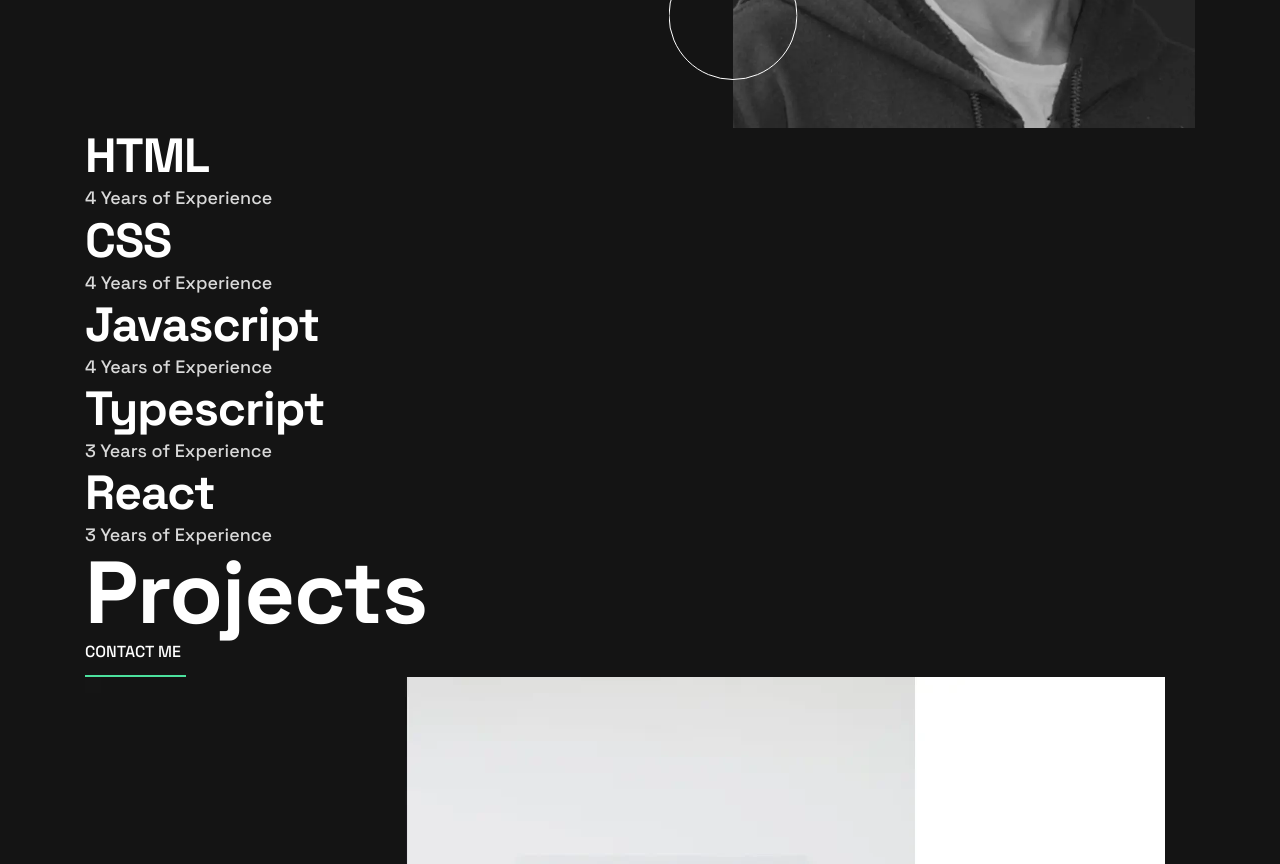
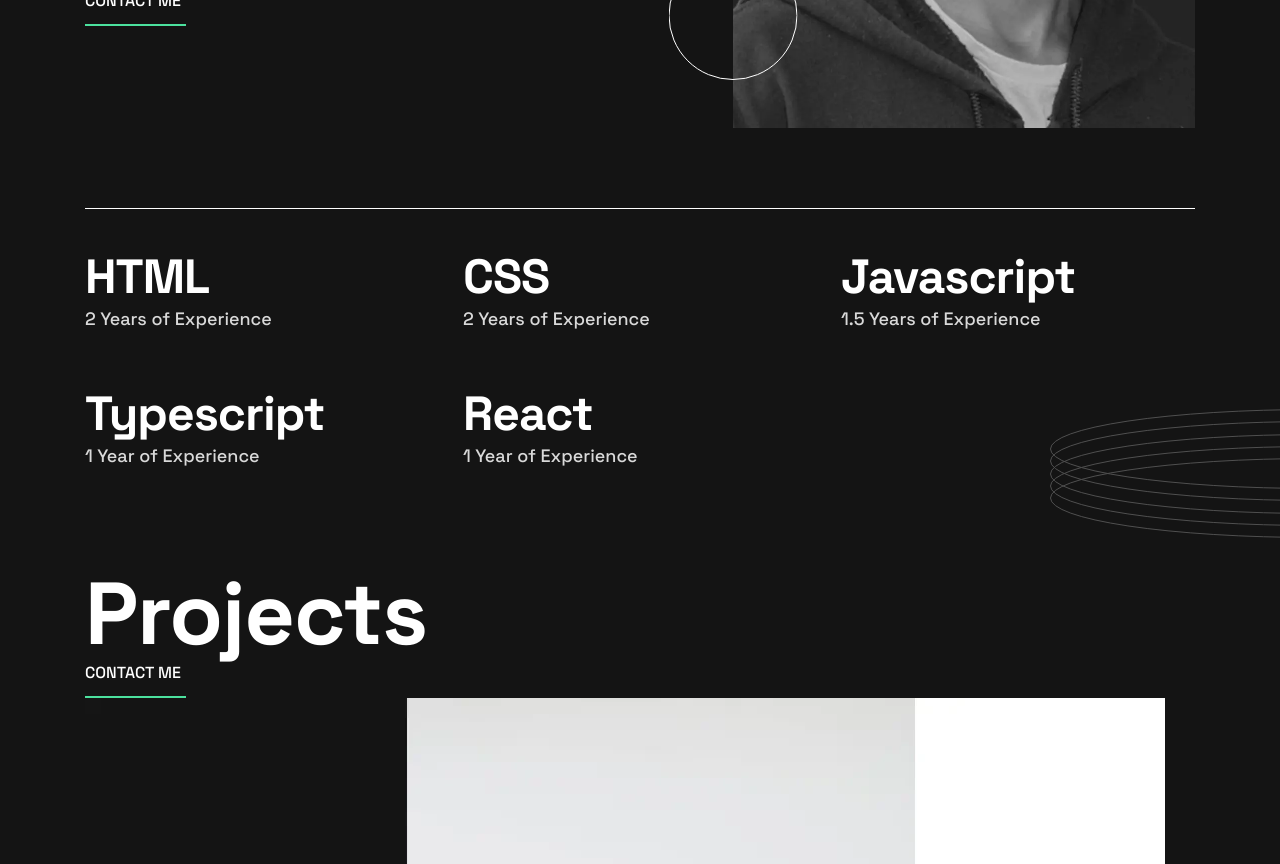
Before and after one commit to Lewis-mbui/lewis-mbui-portfolio, a React (Vite) app: page / in a window 1280 px wide. Shown: the part 620-1484 px from the top of the page. Built offline with nearby package versions, Linux system fonts and the light colour scheme.

Commit message:
style skills section

```diff
--- a/src/components/SkillDescription.tsx
+++ b/src/components/SkillDescription.tsx
@@ -7,7 +7,7 @@ const SkillDescription = ({ title, period }: Props) => {
   return (
     <li className="skill">
       <h2 className="heading-large">{title}</h2>
-      <p>{period} Years of Experience</p>
+      <p>{period} {period <= 1 ? 'Year' : 'Years'} of Experience</p>
     </li>
   )
 }
--- a/src/components/SkillsSection.tsx
+++ b/src/components/SkillsSection.tsx
@@ -5,7 +5,7 @@ const SkillsSection = () => {
   return (
     <section className="skills">
       <div className="skills__wrapper wrapper">
-        <ul className="skills__list" role="list">
+        <ul className="skills__list | grid" role="list">
           {skills.map(s => <SkillDescription key={s.id} title={s.title} period={s.period} />)}
         </ul>
       </div>
--- a/src/data/skills.ts
+++ b/src/data/skills.ts
@@ -8,27 +8,27 @@ const skills: Skill[] = [
   {
     id: "html",
     title: "HTML",
-    period: 4,
+    period: 2,
   },
   {
     id: "css",
     title: "CSS",
-    period: 4,
+    period: 2,
   },
   {
     id: "javascript",
     title: "Javascript",
-    period: 4,
+    period: 1.5,
   },
   {
     id: "typescript",
     title: "Typescript",
-    period: 3,
+    period: 1,
   },
   {
     id: "react",
     title: "React",
-    period: 3,
+    period: 1,
   },
 ];
 
--- a/src/index.css
+++ b/src/index.css
@@ -126,6 +126,10 @@ a {text-decoration: none;}
   text-transform: uppercase;
   font-size: 1.5rem;
   line-height: 1.3;
+}
+
+@media (min-width: 37.5em) {
+
 }
 
 @media (min-width: 45em) {
@@ -431,7 +435,7 @@ textarea {
   }
 
   .intro__content {
-    margin: 0;
+    /* margin: 0; */
     align-self: start;
     grid-column: 1 / 9;
   }
@@ -452,3 +456,50 @@ textarea {
     margin-block: 1.125rem 2.5rem;
   }
 }
+
+/* SKILLS SECTION */
+.skills {
+  margin-top: 5rem;
+  background-image: url(./assets/images/pattern-rings.svg);
+  background-repeat: no-repeat;
+  background-size: auto;
+  background-position: bottom right -300px;
+  padding-bottom: 5rem;
+}
+
+.skills__wrapper {
+  border-top: 1px solid var(--clr-neutral-100);
+  border-bottom: 1px solid var(--clr-neutral-100);
+  padding-block: 2.5rem;
+}
+
+.skills__list {
+  --grid-gap: 0;
+  row-gap: 1.5rem;
+  text-align: center;
+}
+
+@media (min-width: 37.5em) {
+  .skills {
+    padding-bottom: 3.75rem;
+    background-position: bottom 2rem right -300px;
+  }
+
+  .skills__wrapper {
+    border-bottom: 0;
+  }
+
+  .skills__list {
+    row-gap: 3.25rem;
+    grid-template-columns: 1fr 1fr;
+    justify-items: start;
+    text-align: left;
+  }
+}
+
+@media (min-width: 50em) {
+  .skills__list {
+    grid-template-columns: repeat(3, 1fr);
+    column-gap: 1.5rem;
+  }
+}
```
